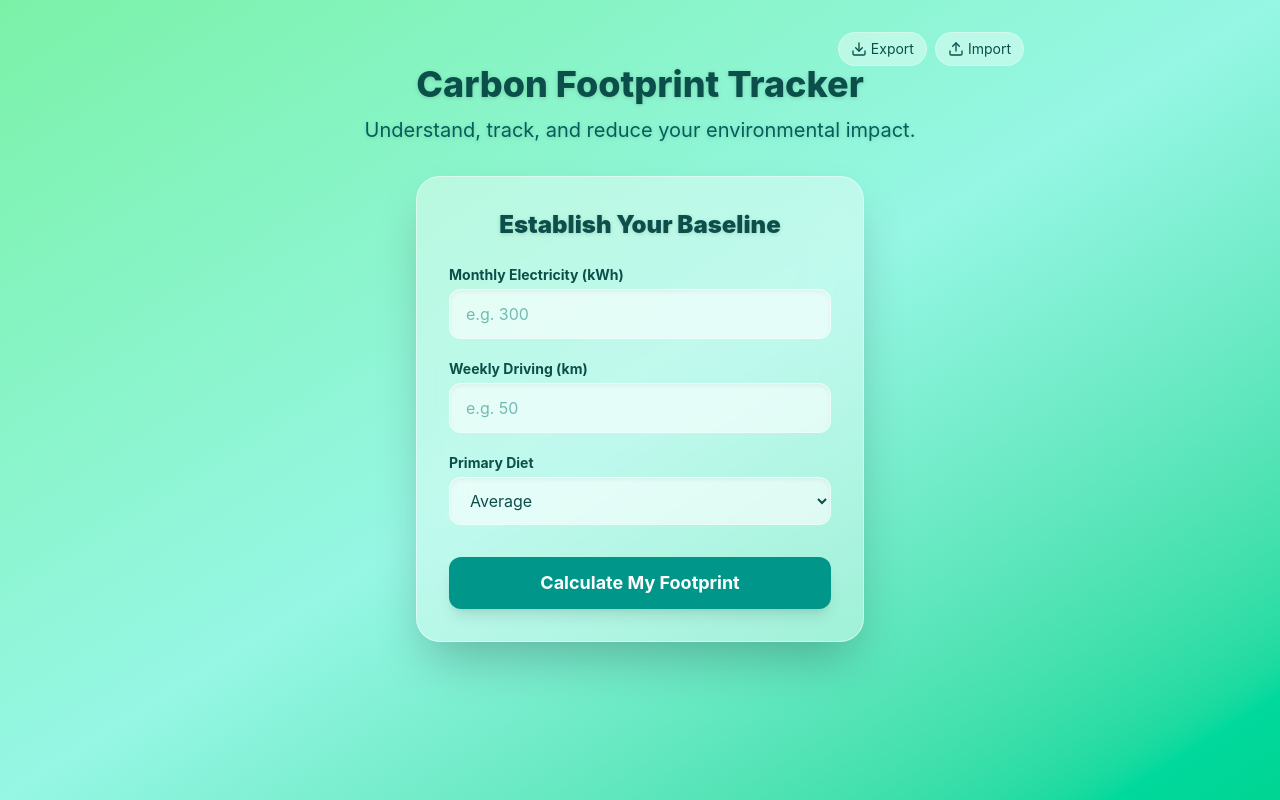
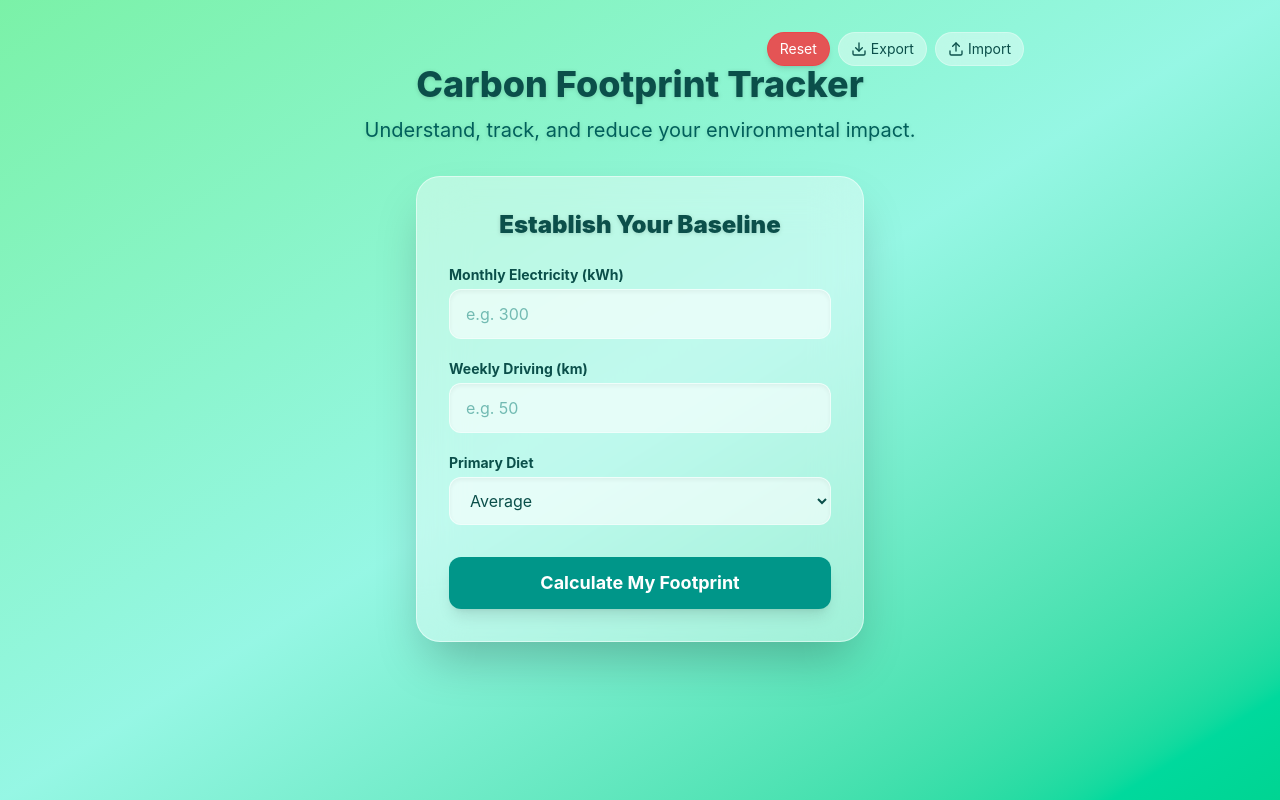
Before and after one commit to amritsingh047/Carbon-Footprint-Tracker, a React (Vite) app: page / in a window 1280 px wide. Built offline with nearby package versions, Linux system fonts and the light colour scheme.

Commit message:
fix: log action bug and add reset data button

```diff
--- a/src/App.tsx
+++ b/src/App.tsx
@@ -12,6 +12,7 @@ function App() {
   const baselineCo2 = useCarbonStore((state) => state.baselineCo2);
   const exportData = useCarbonStore((state) => state.exportData);
   const importData = useCarbonStore((state) => state.importData);
+  const resetData = useCarbonStore((state) => state.resetData);
   const fileInputRef = useRef<HTMLInputElement>(null);
 
   const handleExport = () => {
@@ -28,6 +29,13 @@ function App() {
 
   const handleImportClick = () => {
     fileInputRef.current?.click();
+  };
+
+  const handleReset = () => {
+    if (confirm("Are you sure you want to reset all your data? This cannot be undone unless you have an exported backup.")) {
+      resetData();
+      announce("All data has been reset.");
+    }
   };
 
   const handleFileChange = (e: React.ChangeEvent<HTMLInputElement>) => {
@@ -53,6 +61,13 @@ function App() {
 
         {/* Export / Import Utilities */}
         <div className="absolute top-0 right-0 flex gap-2">
+          <button
+            onClick={handleReset}
+            className="flex items-center gap-1 text-sm bg-red-500/80 backdrop-blur-md border border-red-500/30 text-white px-3 py-1.5 rounded-full hover:bg-red-500 transition-colors focus:outline-none focus:ring-2 focus:ring-red-600 shadow-md"
+            aria-label="Reset all data"
+          >
+            Reset
+          </button>
           <button
             onClick={handleExport}
             className="flex items-center gap-1 text-sm bg-white/40 backdrop-blur-md border border-white/30 text-teal-900 px-3 py-1.5 rounded-full hover:bg-white/60 transition-colors focus:outline-none focus:ring-2 focus:ring-teal-600"
--- a/src/features/activities/ActionList.tsx
+++ b/src/features/activities/ActionList.tsx
@@ -17,7 +17,7 @@ export const ActionList: React.FC = () => {
         const previousStreak = currentStreak;
 
         logAction({
-            id: crypto.randomUUID(),
+            id: Date.now().toString() + Math.random().toString(36).substring(2, 9),
             title: action.title,
             co2Saved: action.co2Saved,
             date: new Date().toISOString(),
```
